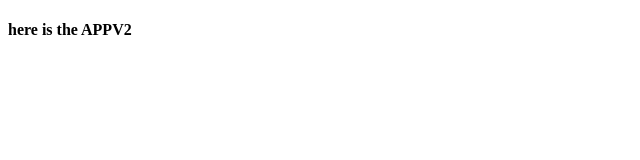
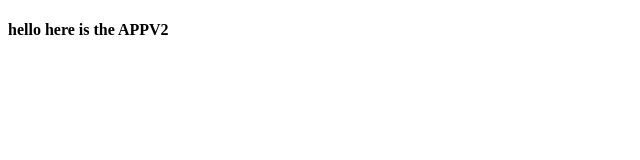
Before and after one commit to Manhar-Dangar/canary-cicd, a plain HTML site: page appv2/site/index.html in a window 1280 px wide. Shown: the full height of the page, 0-640 px from the left. Drawn offline with Linux system fonts and the light colour scheme.

Commit message:
Update index.html

```diff
--- a/appv2/site/index.html
+++ b/appv2/site/index.html
@@ -1,6 +1,6 @@
 <!DOCTYPE html>
 <html>
     <body>
-        <h4>here is the APPV2</h4>
+        <h4>hello here is the APPV2</h4>
     <body>
 </html>
```
